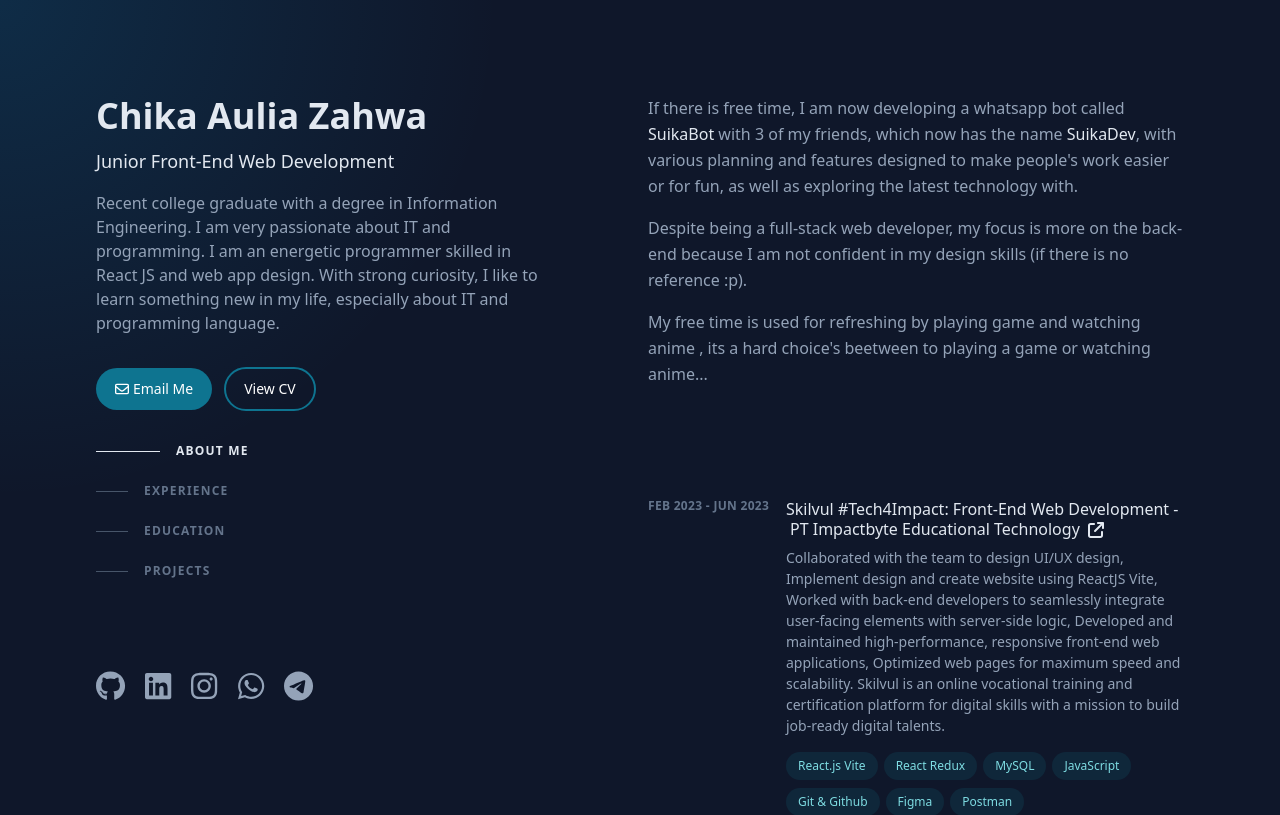
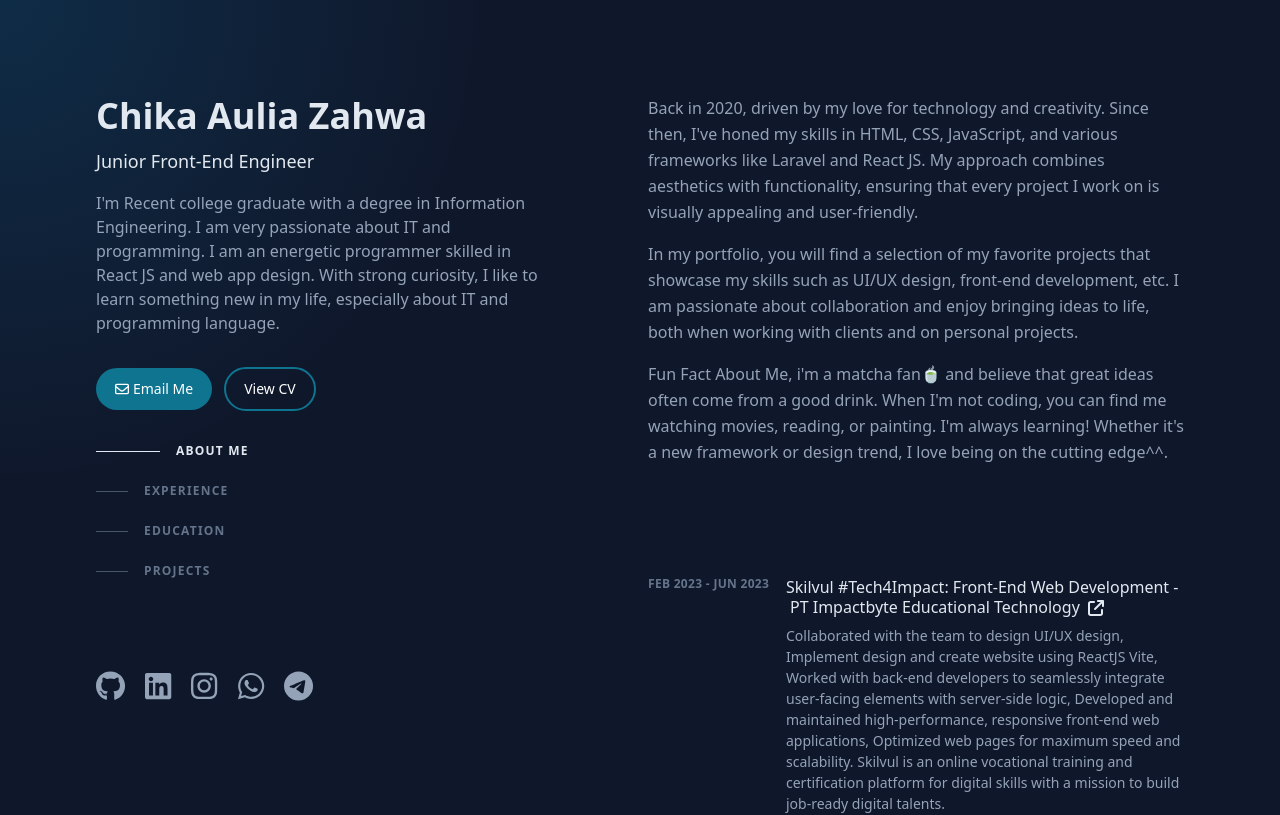
Before and after one commit to chikaauli/MY_CV, a React (Vite) app: page / in a window 1280 px wide. Shown: the top 815 px of the page. Built offline with nearby package versions, Linux system fonts and the light colour scheme.

Commit message:
perubahan portfolio

```diff
--- a/src/components/AboutMe/AboutMe.jsx
+++ b/src/components/AboutMe/AboutMe.jsx
@@ -8,34 +8,24 @@ const AboutMe = () => {
       <NavTitle title={"About-Me"} />
       <div className="font-normal text-md">
         <p className="mb-4">
-          If there is free time, I am now developing a whatsapp bot called
-          <Link
-            className="font-medium text-slate-200 hover:text-teal-300 focus-visible:text-teal-300"
-            to={"https://suika.pw"}
-            target="_blank"
-          >
-            {" "}
-            SuikaBot
-          </Link>{" "}
-          with 3 of my friends, which now has the name{" "}
-          <Link
-            className="font-medium text-slate-200 hover:text-teal-300 focus-visible:text-teal-300"
-            to={"https://github.com/orgs/SuikaBot/teams/suikadev"}
-            target="_blank"
-          >
-            SuikaDev
-          </Link>
-          , with various planning and features designed to make people's work
-          easier or for fun, as well as exploring the latest technology with.
+          Back in 2020, driven by my love for technology and creativity. Since
+          then, I've honed my skills in HTML, CSS, JavaScript, and various
+          frameworks like Laravel and React JS. My approach combines aesthetics
+          with functionality, ensuring that every project I work on is visually
+          appealing and user-friendly.
         </p>
         <p className="mb-4">
-          Despite being a full-stack web developer, my focus is more on the
-          back-end because I am not confident in my design skills (if there is
-          no reference :p).
+          In my portfolio, you will find a selection of my favorite projects
+          that showcase my skills such as UI/UX design, front-end development,
+          etc. I am passionate about collaboration and enjoy bringing ideas to
+          life, both when working with clients and on personal projects.
         </p>
         <p className="mb-4">
-          My free time is used for refreshing by playing game and watching anime
-          , its a hard choice's beetween to playing a game or watching anime...
+          Fun Fact About Me, i'm a matcha fan🍵 and believe that great ideas
+          often come from a good drink. When I'm not coding, you can find me
+          watching movies, reading, or painting. I'm always learning! Whether
+          it's a new framework or design trend, I love being on the cutting
+          edge^^.
         </p>
       </div>
 
--- a/src/components/Header/Header.jsx
+++ b/src/components/Header/Header.jsx
@@ -13,15 +13,15 @@ const Header = () => {
         <div className="text-slate-200">
           <h1 className="font-black text-4xl">Chika Aulia Zahwa</h1>
           <h6 className="font-medium mt-3 text-lg max-w-xs leading-normal">
-            Junior Front-End Web Development
+            Junior Front-End Engineer
           </h6>
         </div>
         <p className="mt-4 max-w-md leading-normal">
-          Recent college graduate with a degree in Information Engineering. I am
-          very passionate about IT and programming. I am an energetic programmer
-          skilled in React JS and web app design. With strong curiosity, I like
-          to learn something new in my life, especially about IT and programming
-          language.
+          I'm Recent college graduate with a degree in Information Engineering.
+          I am very passionate about IT and programming. I am an energetic
+          programmer skilled in React JS and web app design. With strong
+          curiosity, I like to learn something new in my life, especially about
+          IT and programming language.
         </p>
 
         {/* Action Button */}
--- a/src/components/Projects/Projects.jsx
+++ b/src/components/Projects/Projects.jsx
@@ -98,7 +98,7 @@ const Projects = () => {
             </li>
           ))}
         </ul>
-        <div className="mt-12">
+        {/* <div className="mt-12">
           <Link
             to={"/"}
             className="inline-flex items-center font-medium leading-tight text-slate-200 group"
@@ -115,7 +115,7 @@ const Projects = () => {
               </span>
             </span>
           </Link>
-        </div>
+        </div> */}
       </div>
     </section>
   );
```
Also changed, not shown: 1 other file (tests, documents, lock files or other folders).
